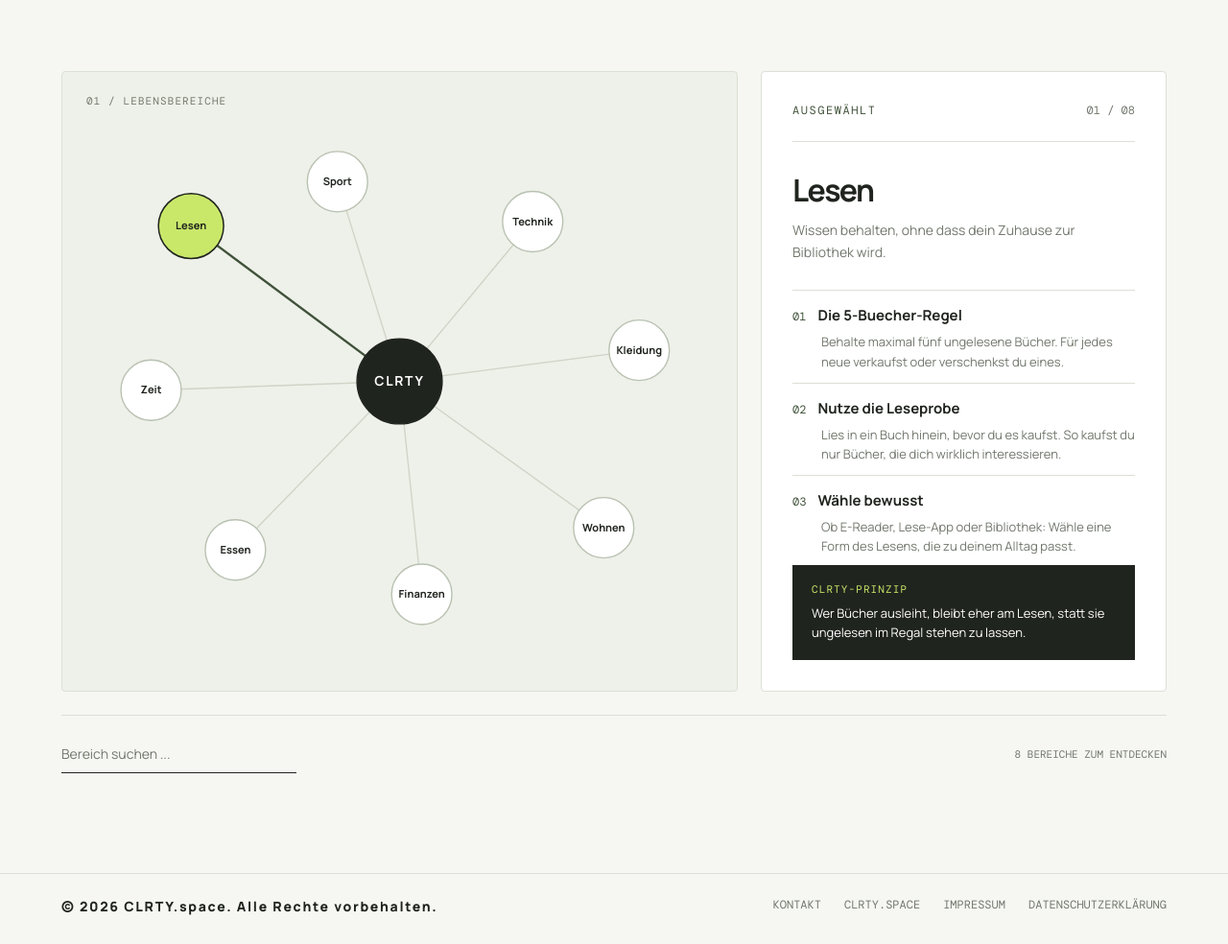
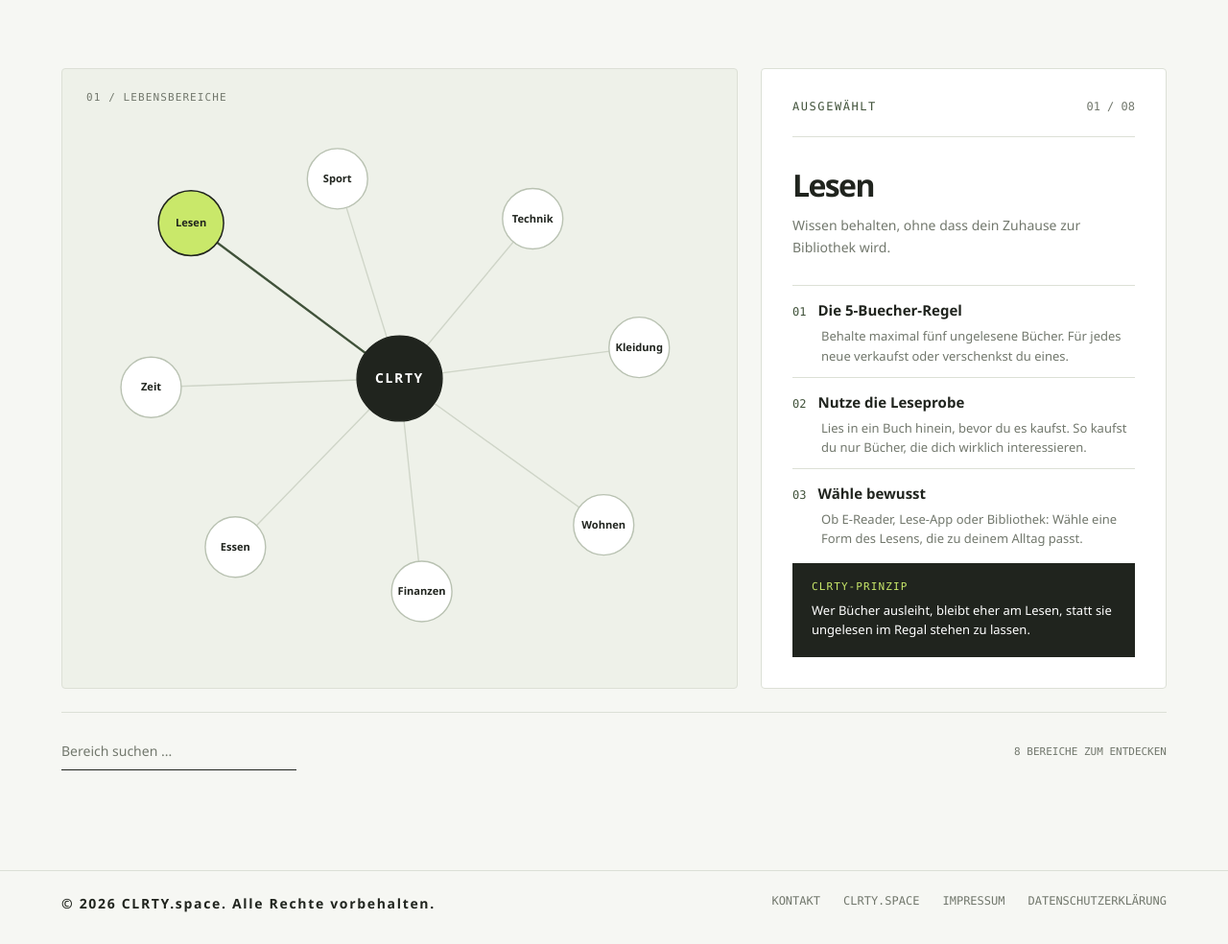
Before and after one commit to retoro753/retoro753.github.io, a plain HTML site: page index.html in a window 1280 px wide. Shown: the part 386-1370 px from the top of the page at 96% size. Drawn offline with nearby package versions, Linux system fonts and the light colour scheme.

Commit message:
Update index.html

```diff
--- a/index.html
+++ b/index.html
@@ -6,58 +6,57 @@
   <meta name="theme-color" content="#f6f7f3">
   <title>CLRTY - weniger, aber besser</title>
   <style>
-    @import url('https://fonts.googleapis.com/css2?family=DM+Mono:wght@400;500&family=Manrope:wght@400;500;600;700;800&display=swap');
-    :root { --paper:#f6f7f3; --ink:#20241e; --muted:#72786d; --line:#dce0d6; --lime:#c9e86a; --moss:#40523a; --white:#fff; }
+    :root { --paper:#f6f7f3; --ink:#20241e; --muted:#72786d; --line:#dce0d6; --lime:#c9e86a; --moss:#40523a; --white:#fff; --font-sans:"Segoe UI", "Helvetica Neue", Arial, sans-serif; --font-mono:"SFMono-Regular", "Consolas", "Liberation Mono", monospace; }
     * { box-sizing:border-box; }
-    body { margin:0; background:var(--paper); color:var(--ink); font-family:'Manrope',sans-serif; min-width:320px; }
+    body { margin:0; background:var(--paper); color:var(--ink); font-family:var(--font-sans); min-width:320px; }
     header { align-items:center; border-bottom:1px solid var(--line); display:flex; justify-content:space-between; padding:25px 5vw; }
     .header-left { align-items:center; display:flex; gap:12px; }
     .brand { align-items:center; display:flex; gap:12px; }
     .mark { background:var(--ink); border-radius:50%; height:13px; width:13px; }
     .wordmark { font-size:18px; font-weight:800; letter-spacing:.14em; }
-    .version-badge { align-items:center; background:var(--ink); border:1px solid var(--ink); border-radius:999px; color:var(--white); display:inline-flex; font:11px 'DM Mono',monospace; letter-spacing:.12em; padding:7px 10px; text-decoration:none; text-transform:lowercase; transition:background .2s,color .2s,transform .2s; }
+    .version-badge { align-items:center; background:var(--ink); border:1px solid var(--ink); border-radius:999px; color:var(--white); display:inline-flex; font:11px var(--font-mono); letter-spacing:.12em; padding:7px 10px; text-decoration:none; text-transform:lowercase; transition:background .2s,color .2s,transform .2s; }
     .version-badge:hover,.version-badge:focus { background:var(--white); color:var(--ink); transform:translateY(-1px); }
-    .header-note { color:var(--muted); font:12px 'DM Mono',monospace; letter-spacing:.08em; text-transform:uppercase; }
+    .header-note { color:var(--muted); font:12px var(--font-mono); letter-spacing:.08em; text-transform:uppercase; }
     main { margin:0 auto; max-width:1440px; padding:7vw 5vw 80px; }
     .intro { display:grid; grid-template-columns:1.25fr .75fr; gap:50px; margin-bottom:6vw; }
-    .eyebrow { color:var(--moss); font:12px 'DM Mono',monospace; letter-spacing:.13em; text-transform:uppercase; }
+    .eyebrow { color:var(--moss); font:12px var(--font-mono); letter-spacing:.13em; text-transform:uppercase; }
     h1 { font-size:clamp(48px,7.5vw,118px); letter-spacing:-.08em; line-height:.9; margin:24px 0 0; max-width:780px; }
     .intro-copy { align-self:end; border-left:1px solid var(--line); color:var(--muted); font-size:16px; line-height:1.7; max-width:340px; padding:0 0 4px 26px; }
     .intro-copy strong { color:var(--ink); font-weight:700; }
     .workspace { display:grid; grid-template-columns:minmax(0,1.25fr) minmax(320px,.75fr); gap:24px; }
     .map-panel,.detail-panel { border:1px solid var(--line); border-radius:4px; }
     .map-panel { background:#eef1e9; min-height:640px; overflow:hidden; position:relative; }
-    .panel-label { color:var(--muted); font:11px 'DM Mono',monospace; left:25px; letter-spacing:.1em; position:absolute; text-transform:uppercase; top:23px; }
+    .panel-label { color:var(--muted); font:11px var(--font-mono); left:25px; letter-spacing:.1em; position:absolute; text-transform:uppercase; top:23px; }
     .map { height:100%; min-height:640px; width:100%; }
     .map-line { fill:none; stroke:#cfd5c8; stroke-width:1.5; }
     .map-line.active { stroke:var(--moss); stroke-width:2.5; }
     .node { cursor:pointer; outline:none; }
     .node circle { fill:var(--white); stroke:#b9c2b2; stroke-width:1.5; transition:fill .2s,stroke .2s,transform .2s; transform-box:fill-box; transform-origin:center; }
     .node:hover circle,.node:focus circle,.node.active circle { fill:var(--lime); stroke:var(--ink); transform:scale(1.08); }
-    .node text { fill:var(--ink); font-family:'Manrope',sans-serif; font-size:12px; font-weight:700; pointer-events:none; text-anchor:middle; }
+    .node text { fill:var(--ink); font-family:var(--font-sans); font-size:12px; font-weight:700; pointer-events:none; text-anchor:middle; }
     .center circle { fill:var(--ink); stroke:var(--ink); }
     .center text { fill:var(--white); font-size:15px; letter-spacing:.12em; }
     .detail-panel { background:var(--white); display:flex; flex-direction:column; min-height:640px; padding:32px; }
     .detail-top { align-items:start; border-bottom:1px solid var(--line); display:flex; justify-content:space-between; padding-bottom:24px; }
-    .detail-number { color:var(--muted); font:12px 'DM Mono',monospace; }
+    .detail-number { color:var(--muted); font:12px var(--font-mono); }
     h2 { font-size:32px; letter-spacing:-.05em; line-height:1; margin:34px 0 14px; }
     .detail-lead { color:var(--muted); font-size:14px; line-height:1.65; margin:0 0 28px; }
     .ideas { display:grid; gap:12px; }
     .idea { border-top:1px solid var(--line); padding-top:15px; }
     .idea-head { align-items:baseline; display:flex; gap:12px; }
-    .idea-index { color:var(--moss); font:12px 'DM Mono',monospace; }
+    .idea-index { color:var(--moss); font:12px var(--font-mono); }
     .idea h3 { font-size:15px; margin:0; }
     .idea p { color:var(--muted); font-size:13px; line-height:1.55; margin:7px 0 0 30px; }
     .principle { background:var(--ink); color:var(--white); font-size:13px; line-height:1.6; margin-top:auto; padding:18px 20px; }
-    .principle span { color:var(--lime); display:block; font:11px 'DM Mono',monospace; letter-spacing:.1em; margin-bottom:8px; text-transform:uppercase; }
+    .principle span { color:var(--lime); display:block; font:11px var(--font-mono); letter-spacing:.1em; margin-bottom:8px; text-transform:uppercase; }
     .below { align-items:center; border-top:1px solid var(--line); display:flex; justify-content:space-between; margin-top:24px; padding-top:20px; }
-    .search { background:transparent; border:0; border-bottom:1px solid var(--ink); color:var(--ink); font:14px 'Manrope',sans-serif; outline:0; padding:10px 0; width:245px; }
+    .search { background:transparent; border:0; border-bottom:1px solid var(--ink); color:var(--ink); font:14px var(--font-sans); outline:0; padding:10px 0; width:245px; }
     .search::placeholder { color:var(--muted); }
-    .search-status { color:var(--muted); font:11px 'DM Mono',monospace; }
+    .search-status { color:var(--muted); font:11px var(--font-mono); }
     footer { border-top:1px solid var(--line); display:flex; justify-content:space-between; gap:24px; margin-top:24px; padding:24px 5vw 30px; }
     .footer-brand { font-size:14px; font-weight:800; letter-spacing:.12em; }
     .footer-links { display:flex; flex-wrap:wrap; gap:10px 24px; }
-    .footer-links a { color:var(--muted); font:12px 'DM Mono',monospace; text-decoration:none; text-transform:uppercase; }
+    .footer-links a { color:var(--muted); font:12px var(--font-mono); text-decoration:none; text-transform:uppercase; }
     .footer-links a:hover,.footer-links a:focus { color:var(--ink); text-decoration:underline; text-underline-offset:4px; }
     @media (max-width:900px) { .intro,.workspace { grid-template-columns:1fr; } .intro { gap:30px; margin-bottom:45px; } .intro-copy { max-width:470px; } .map-panel,.map { min-height:520px; } .detail-panel { min-height:auto; } .principle { margin-top:32px; } }
     @media (max-width:540px) { header { padding:20px; } .header-note { display:none; } main { padding:55px 20px 50px; } h1 { font-size:59px; } .map-panel,.map { min-height:400px; } .detail-panel { padding:24px; } h2 { font-size:28px; } .below { align-items:start; flex-direction:column; gap:12px; } footer { align-items:flex-start; flex-direction:column; padding:22px 20px 28px; } }
```
